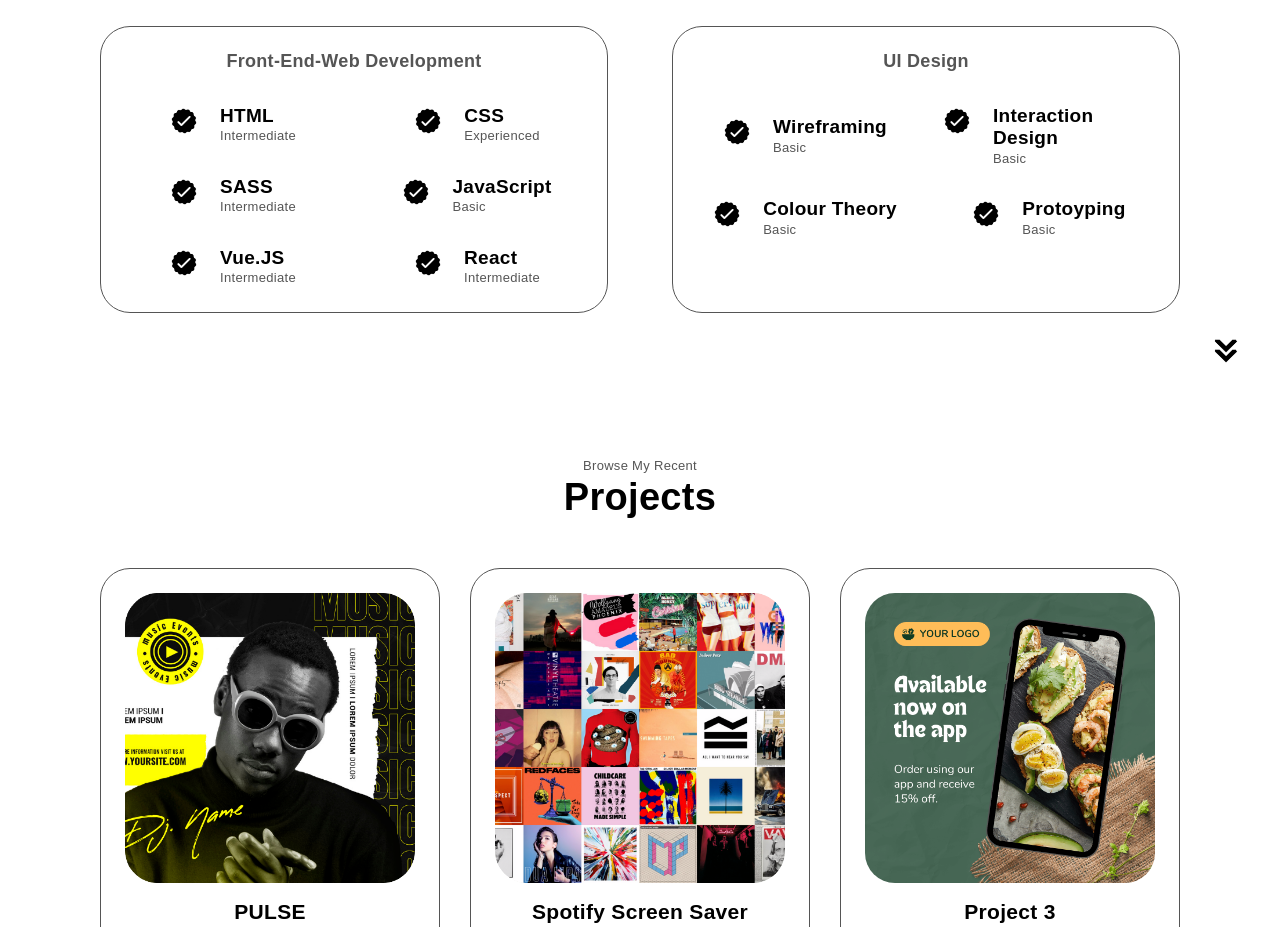
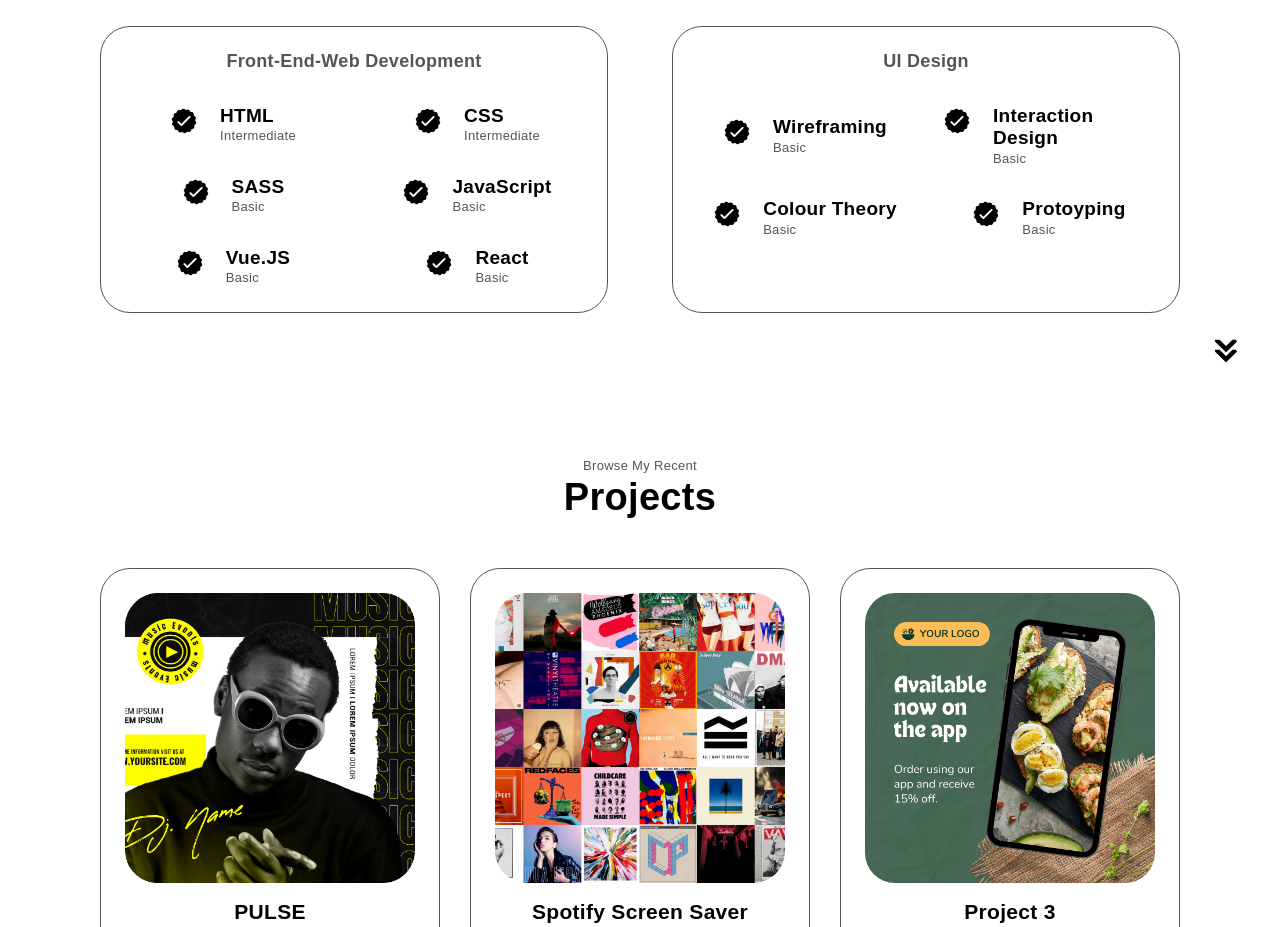
Before and after one commit to texndo/module-2-my-portfolio, a plain HTML site: page index.html in a window 1280 px wide. Shown: the part 1520-2447 px from the top of the page. Drawn offline with Linux system fonts and the light colour scheme.

Commit message:
adjusted-front-end-section

```diff
--- a/index.html
+++ b/index.html
@@ -101,14 +101,14 @@
             <img src="./assets /images/checkmark.png" class="icon1">
             <div>
               <h4>CSS</h4>
-              <p>Experienced</p>
+              <p>Intermediate</p>
             </div>
           </div>
           <div class="ex-div">
             <img src="./assets /images/checkmark.png" class="icon1">
             <div>
               <h4>SASS</h4>
-              <p>Intermediate</p>
+              <p>Basic</p>
             </div>
           </div>
           <div class="ex-div">
@@ -122,14 +122,14 @@
             <img src="./assets /images/checkmark.png" class="icon1">
             <div>
               <h4>Vue.JS</h4>
-              <p>Intermediate</p>
+              <p>Basic</p>
             </div>
           </div>
           <div class="ex-div">
             <img src="./assets /images/checkmark.png" class="icon1">
             <div>
               <h4>React</h4>
-              <p>Intermediate</p>
+              <p>Basic</p>
             </div>
           </div>
         </div>
```
